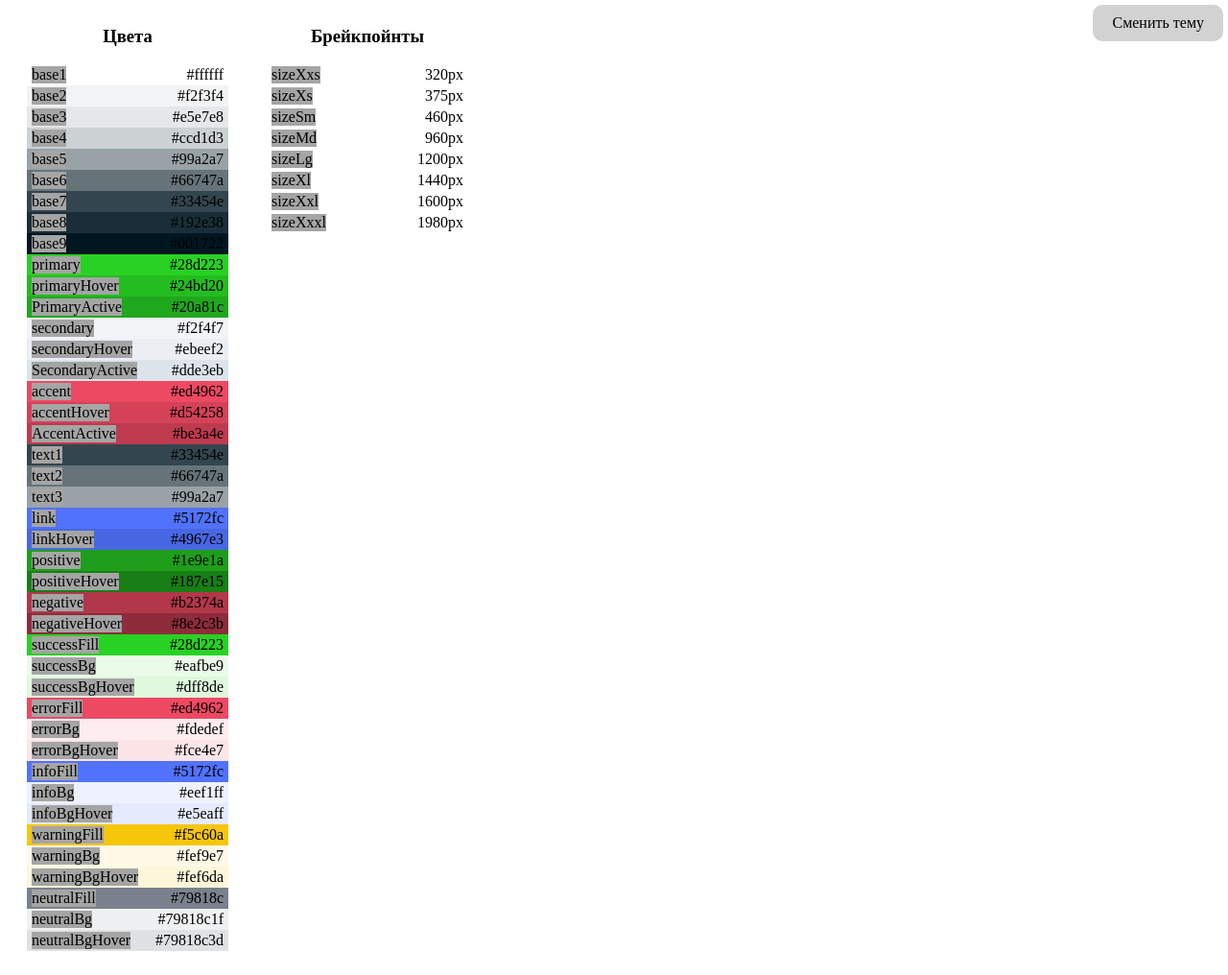
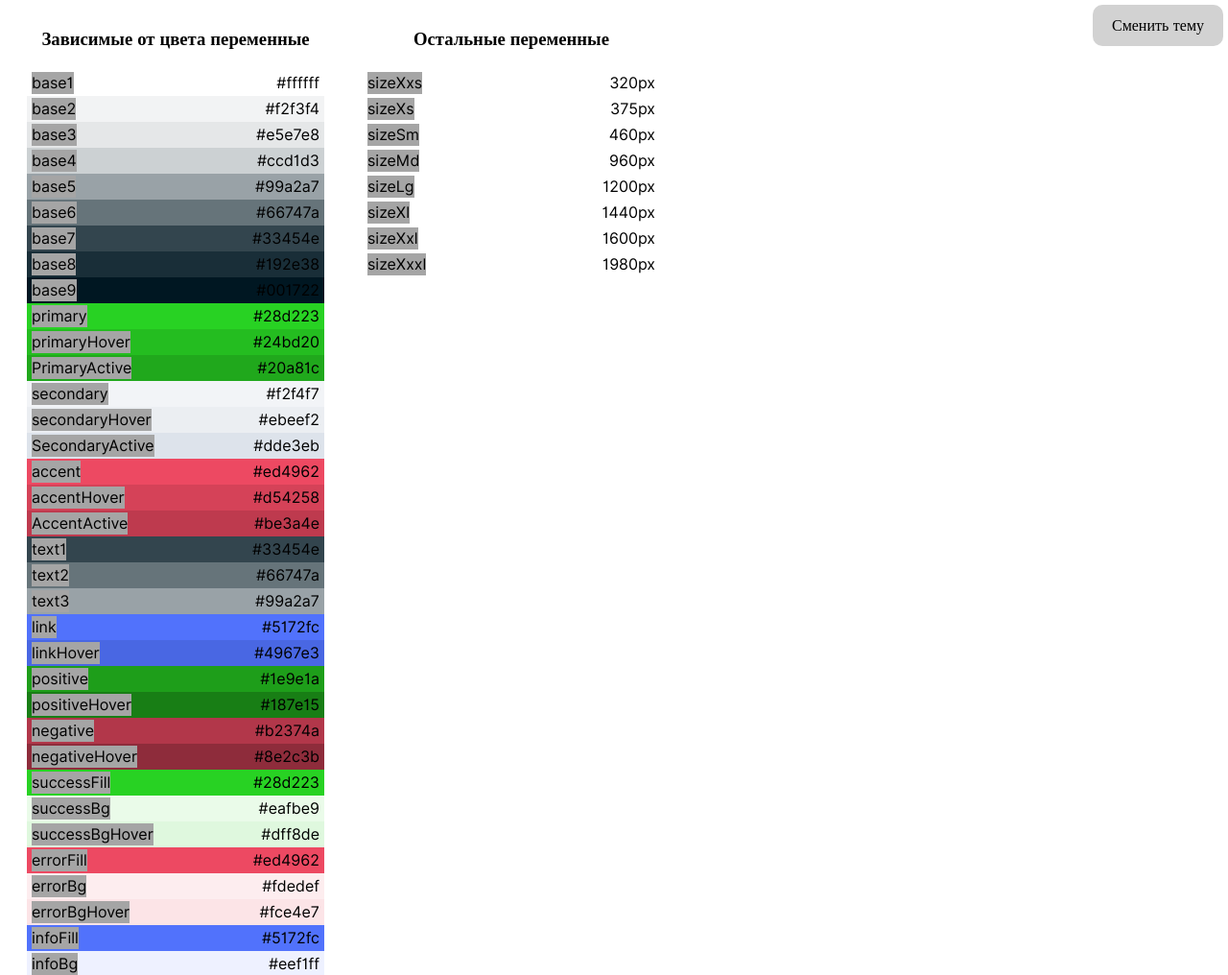
Before and after one commit to skarmind/it-frontend-resources, a website: page example/index.html in a window 1280 px wide. Shown: the top 1016 px of the page at 96% size. Drawn offline with Linux system fonts and the light colour scheme.

Commit message:
feat: update index.html

```diff
--- a/example/index.html
+++ b/example/index.html
@@ -9,6 +9,7 @@
       @import url(../dist/style/props.min.css);
       body {
         display: flex;
+        font-family: "Inter";
       }
       .section {
         display: flex;
@@ -19,7 +20,7 @@
       .vars__item {
         display: flex;
         justify-content: space-between;
-        width: 200px;
+        width: 300px;
         padding: 2px 5px;
       }
       .vars__title {
@@ -27,11 +28,14 @@
       }
       .vars__key {
         background: rgb(165, 165, 165);
-
       }
       .vars__value {
         text-align: right;
         border-radius: 5px;
+        overflow: hidden;
+        text-overflow: ellipsis;
+        white-space: nowrap;
+        padding-left: 5px;
       }
       #changeTheme {
         position: fixed;
@@ -47,11 +51,11 @@
   <body>
     <div id="changeTheme">Сменить тему</div>
     <div class="js section">
-      <h3 class="js__title">Цвета</h3>
+      <h3 class="js__title">Зависимые от цвета переменные</h3>
       <div id="colors-vars"></div>
     </div>
     <div class="js section">
-      <h3 class="js__title">Брейкпойнты</h3>
+      <h3 class="js__title">Остальные переменные</h3>
       <div id="other-vars"></div>
     </div>
     <script type="module">
@@ -64,16 +68,36 @@
         const doc = document.firstElementChild;
         if (doc.getAttribute("color-scheme") === "dark") {
           doc.setAttribute("color-scheme", "light");
-          getVars(colorVars, JsProps["LightColors"]);
+          getVars(
+            colorVars,
+            { ...JsProps["LightColors"], ...JsProps["LightShadows"] },
+            true
+          );
         } else {
           doc.setAttribute("color-scheme", "dark");
-          getVars(colorVars, JsProps["DarkColors"]);
+          getVars(
+            colorVars,
+            { ...JsProps["DarkColors"], ...JsProps["DarkShadows"] },
+            true
+          );
         }
       };
-      getVars(colorVars, JsProps["LightColors"]);
+      getVars(
+        colorVars,
+        { ...JsProps["LightColors"], ...JsProps["LightShadows"] },
+        true
+      );
       getVars(otherVars, JsProps["Breakpoints"]);
-      function getVars(container, source) {
-        container.querySelectorAll(".vars__item").forEach(item => item.remove());
+      getVars(otherVars, JsProps["Spaces"]);
+      getVars(otherVars, JsProps["Dividers"]);
+      getVars(otherVars, JsProps["Durations"]);
+      getVars(otherVars, JsProps["Opacities"]);
+      getVars(otherVars, JsProps["Radius"]);
+      function getVars(container, source, clear = false) {
+        if (clear)
+          container
+            .querySelectorAll(".vars__item")
+            .forEach(item => item.remove());
         const str = Object.keys(source).forEach(key =>
           container.insertAdjacentHTML(
             "beforeend",
```
